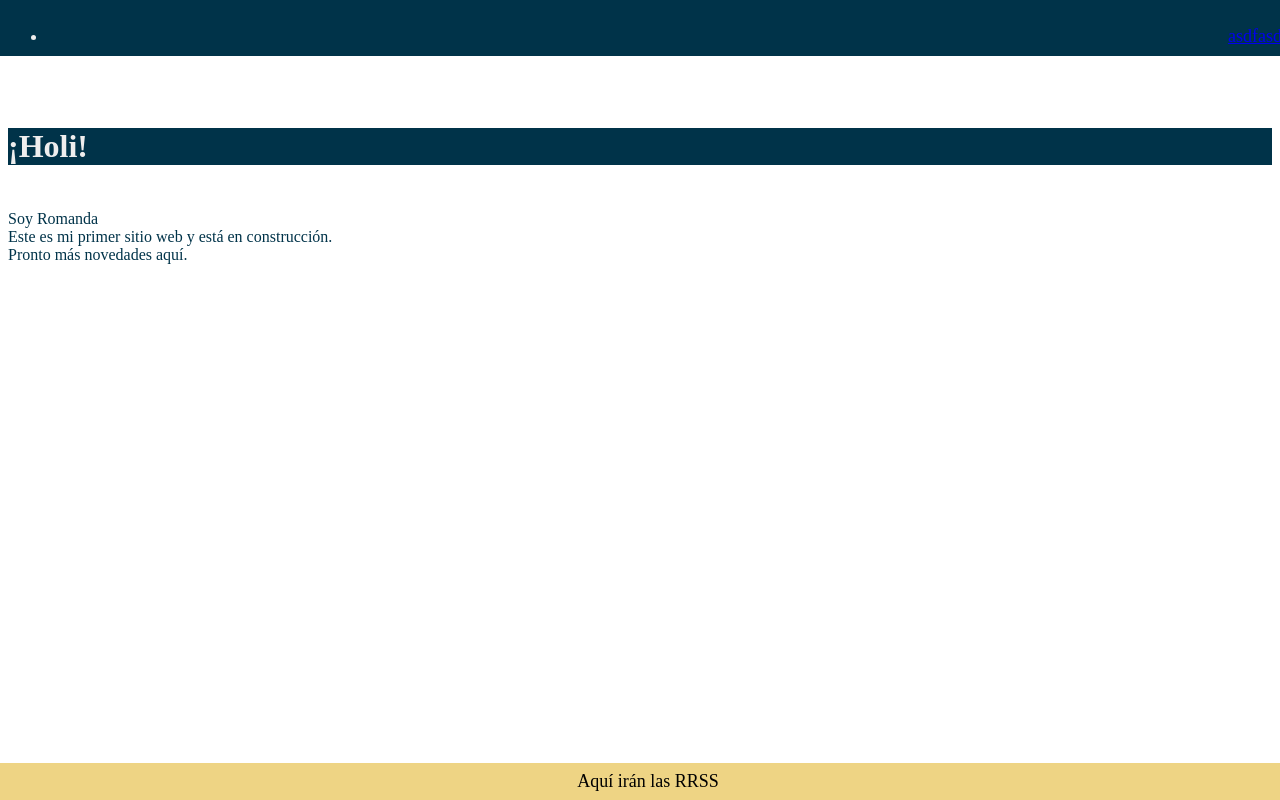
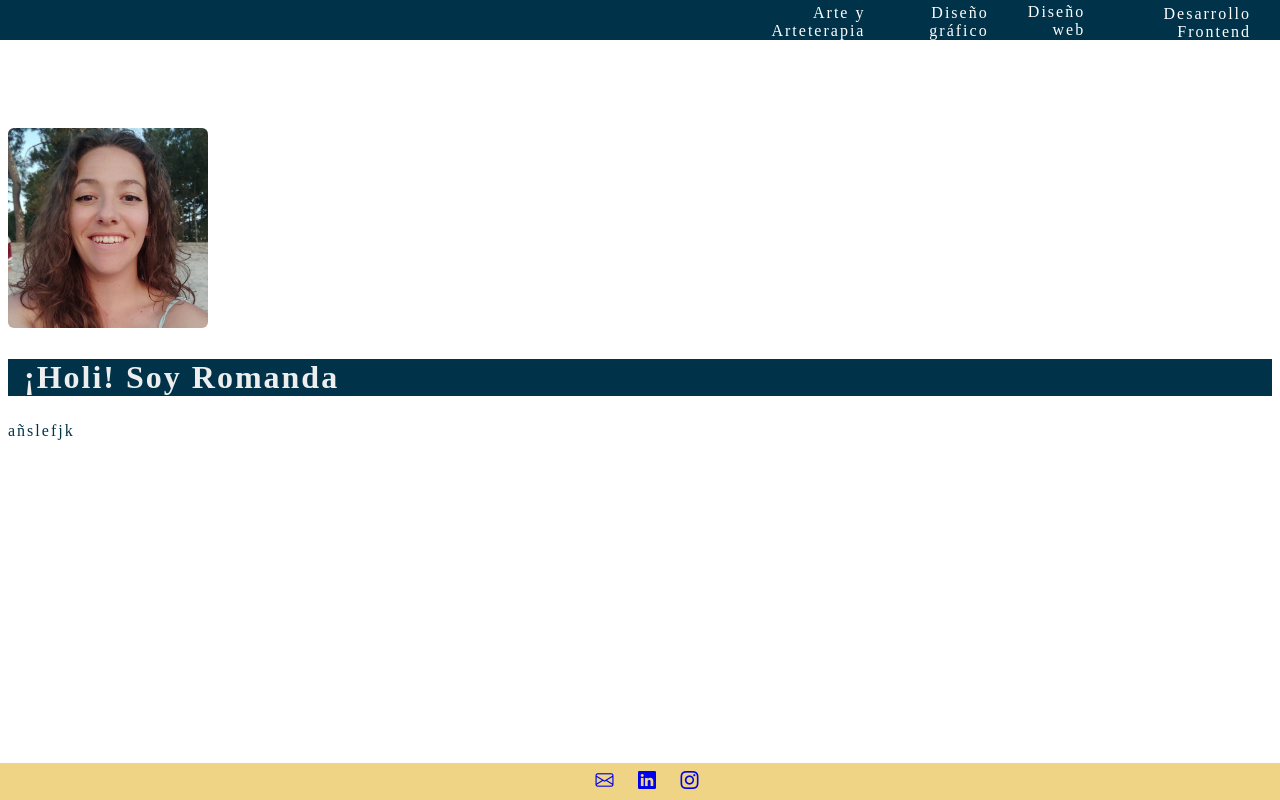
Before and after one commit to imromanda/personal_site, a PHP site: page / in a window 1280 px wide. Run offline with PHP 8.4, Linux system fonts and the light colour scheme.

Commit message:
Add profile pic, first navbar and footer icons

```diff
--- a/index.html
+++ b/index.html
@@ -4,30 +4,47 @@
 <head>
 	<title>I'm Romanda</title>
 	<link rel="icon" type="image/x-icon" href="favicon.ico">
+	<meta charset="utf-8">
+	<link rel="stylesheet" href="https://cdn.jsdelivr.net/npm/bootstrap-icons@1.11.3/font/bootstrap-icons.css">
 	<link rel="stylesheet" href="romandasstylesheet.css">
-	<meta charset="utf-8">
 </head>
 
 
 
 <body>
 	<nav>
-		<ul>
+		<ul class="navbar-list">
 			<li>
-				<a href="#">asdfasdf</a>
+				<a href="google.es" target="_blank">Arte y Arteterapia</a>
+
 			</li>
+
+			<li>
+
+				<a href="#">Diseño gráfico</a>
+			</li>
+			<li>
+				<a href="#">Diseño web</a>
+			</li>
+			<li><a href="#">Desarrollo Frontend</a></li>
 		</ul>
 	</nav>
-	<section id="body">
-		<H1>¡Holi!</H1>
-		<p>
-			<br>Soy Romanda <br> Este es mi primer sitio web y está en construcción.
-			<br>
-			Pronto más novedades aquí.
-		</p>
-	</section>
+
+	<div>
+		<img src="IMG_20250925_103402_562.jpg" class="profile-pic"
+			alt="Persona con el cabello rizado y suelto, sonriendo al aire libre, con árboles y arena en el fondo, bajo luz natural." />
+	</div>
+
+	<div>
+		<h2 style="padding-left: 1rem;">¡Holi!<span> Soy Romanda</span>
+		</h2>
+		<p>añslefjk</p>
+	</div>
+
 	<footer>
-		Aquí irán las RRSS
+		<a href="#"><i class="bi bi-envelope"></i></a>
+		<a href="#"><i class="bi bi-linkedin"></i></a>
+		<a href="#"><i class="bi bi-instagram"></i></a>
 	</footer>
 
 </body>
--- a/romandasstylesheet.css
+++ b/romandasstylesheet.css
@@ -7,6 +7,8 @@
     --buff: #EED484;
     --true-white: #EEEEEE;
     --night-black: #313131;
+    font-family: rawengulksans;
+    letter-spacing: 2px;
 }
 
 nav {
@@ -15,37 +17,93 @@ nav {
     left: 0;
     color: var(--true-white);
     background-color: var(--prussian-blue);
-    width: 100%;
+    width: 96%;
     height: 5%;
     vertical-align: middle;
-    /* no funciona y no sé por qué */
-    font-family: rawengulksans;
-    font-size: 18px;
+    font-size: 1rem;
     text-align: right;
-    padding: 8px;
-    /* no funciona y no sé por qué */
+    padding-left: 2%;
+    padding-right: 2%;
+}
+
+.navbar-list {
+    align-items: center;
+    justify-content: flex-end;
+    display: flex;
+    height: 100%;
+    list-style-type: none;
+    margin: 0;
+}
+
+.navbar-list li {
+    height: 100%;
+}
+
+.navbar-list li a {
+    color: white;
+    display: inline-block;
+    height: 96%;
+    display: flex;
+    align-items: center;
+    margin: 2%;
+    text-decoration: none;
+}
+
+.navbar-list li a:visited {
+    color: blue;
+}
+
+.nav-button {
+    color: var(--true-white);
+    padding: 2%;
+
+    /*estados de botones sin terminar*/
+    a:link {
+        color: red;
+    }
 
 }
+
 
 body {
     position: relative;
     margin-top: 10%;
+
 }
 
-h1,
 h2,
 h3 {
     background-color: var(--prussian-blue);
     color: var(--true-white);
-    font-family: "freestyle script";
     font-size: xx-large;
 }
 
 p {
-    font-family: rawengulksans;
     color: var(--prussian-blue);
     font-size: medium;
+    font-weight: 400;
 }
+
+
+.profile-pic {
+    width: 200px;
+    height: auto;
+    border-radius: 3%;
+}
+
+
+@media (min-width: 100px) {
+    .featurette-heading {
+        font-size: 50px;
+    }
+}
+
+@media (min-width: 100px) {
+    .featurette-heading {
+        margin-top: 7rem;
+    }
+}
+
 
 footer {
     position: fixed;
@@ -59,3 +117,19 @@ footer {
     text-align: center;
     z-index: 1000;
 }
+
+footer i {
+    padding: 8px;
+}
+
+footer i:link {
+    color: var(--true-white)
+}
+
+footer i:visited {
+    color: var(--paolo-veronese-green)
+}
+
+footer i:hover {
+    color: var(--quinacridone-magenta)
+}
```
Also changed, not shown: IMG_20250925_103402_562.jpg (added).
